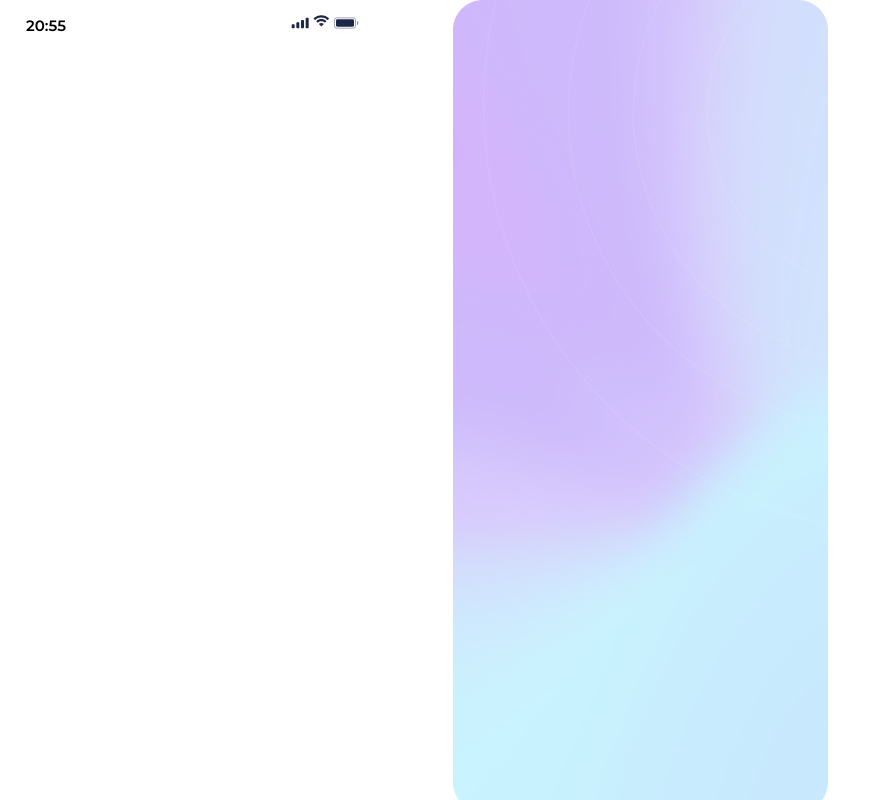
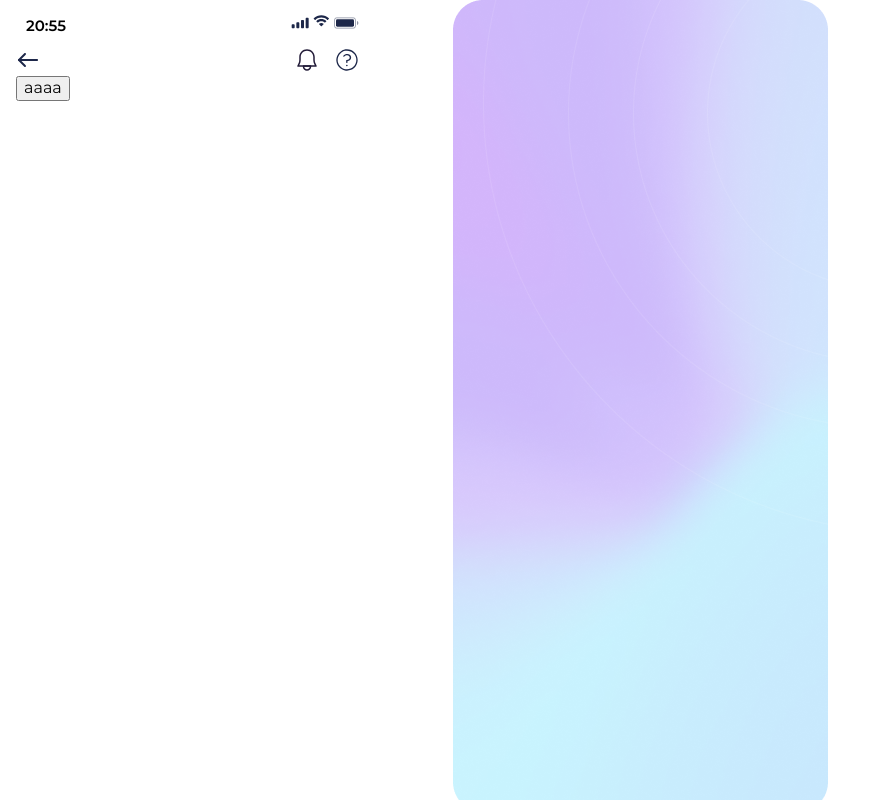
Before and after one commit to chashchinavera/pay2u, a React (Create React App) app: page / in a window 1280 px wide. Shown: the whole page, without its empty margins (0-875 px from the left). Built offline with nearby package versions, Linux system fonts and the light colour scheme.

Commit message:
add tailwindcss

```diff
--- a/package.json
+++ b/package.json
@@ -43,5 +43,8 @@
       "last 1 firefox version",
       "last 1 safari version"
     ]
+  },
+  "devDependencies": {
+    "tailwindcss": "^3.4.3"
   }
 }
--- a/src/components/Button/Button.tsx
+++ b/src/components/Button/Button.tsx
@@ -3,11 +3,13 @@ import classNames from "classnames";
 
 interface ButtonProps extends ButtonHTMLAttributes<HTMLButtonElement> {
     color: "violet" | "blue" | "purple";
+    size: "small" | "big";
     children: ReactNode;
 }
 
 const Button: React.FC<ButtonProps> = ({
     color,
+    size,
     className,
     children,
     ...rest
@@ -19,8 +21,14 @@ const colorButtonClasses = {
     "violet": "background-color: rgba(134, 56, 229, 0.80)",
 };
 
+const sizeButtonClasses = {
+    "small": "style='width: 400px'",
+    "big": "",
+};
+
     const buttonClasses = classNames(
         colorButtonClasses[color],
+        sizeButtonClasses[size],
         className,
       );
 
--- a/src/components/Header/Header.css
+++ b/src/components/Header/Header.css
@@ -2,7 +2,7 @@
     display: flex;
     flex-direction: row;
     justify-content: space-between;
-    padding: 14px 16px 16px 26px;
+    padding: 14px 16px 8px 26px;
 }
 
 .header__time {
--- a/src/components/Main/Main.css
+++ b/src/components/Main/Main.css
@@ -0,0 +1,25 @@
+.main {
+    display: flex;
+    flex-direction: column;
+    margin: 5px 16px 0;
+}
+
+.main__navigation {
+    display: flex;
+    flex-direction: row;
+    justify-content: space-between;
+}
+
+.main__link {
+    padding-left: 16px;
+}
+
+.main__button {
+    padding: 8px 12px;
+    border-radius: 16px;
+    background: #DA71FF;
+    font-size: 14px;
+    font-style: normal;
+    font-weight: 600;
+    line-height: normal;
+}
--- a/src/components/Main/Main.tsx
+++ b/src/components/Main/Main.tsx
@@ -2,16 +2,21 @@ import Button from "../Button/Button";
 
 function Main() {
     return (
-        <div>
-            <div>
-                <a><img /></a>
+        <div className="main">
+            <div className="main__navigation">
+                <a href="#"><img alt='Вернуться в приложение банка' src='./images/Back.svg' /></a>
                 <div>
-                    <a><img /></a>
-                    <a><img /></a>
+                    <a href="/help"><img className='main__link' alt='Уведомления' src='./images/Notifications.svg' /></a>
+                    <a href="/notifications"><img className='main__link' alt='Помощь' src='./images/Help.svg' /></a>
                 </div>
             </div>
             <div>
-
+                <Button
+                    color='purple'
+                    size="small"
+                    className=''
+                    children='aaaa'
+                />
             </div>
             <div>
 
--- a/src/index.css
+++ b/src/index.css
@@ -12,3 +12,6 @@
 
 /* Header */
 @import url(./components/Header/Header.css);
+
+/* Main */
+@import url(./components/Main/Main.css);
```
Also changed, not shown: tailwind.config.js (added, +8 -0 lines), 1 other file (tests, documents, lock files or other folders).
